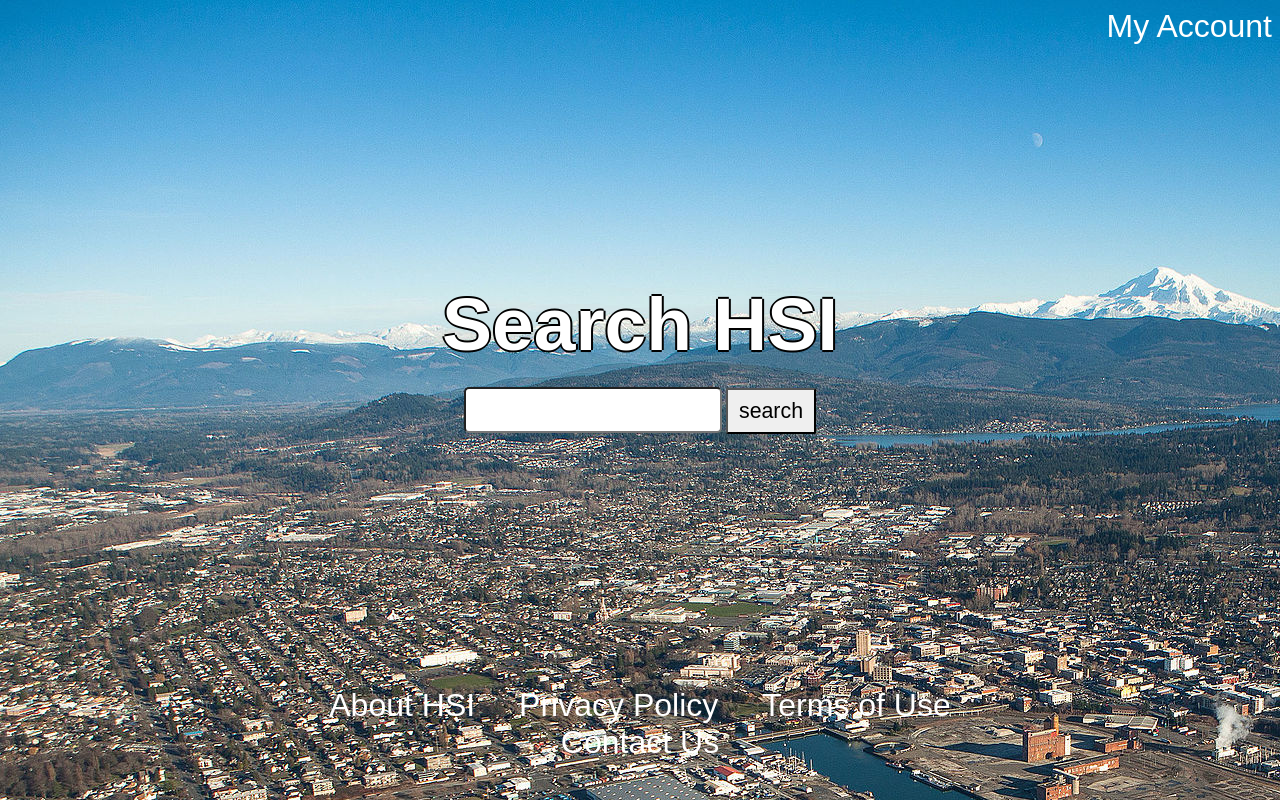
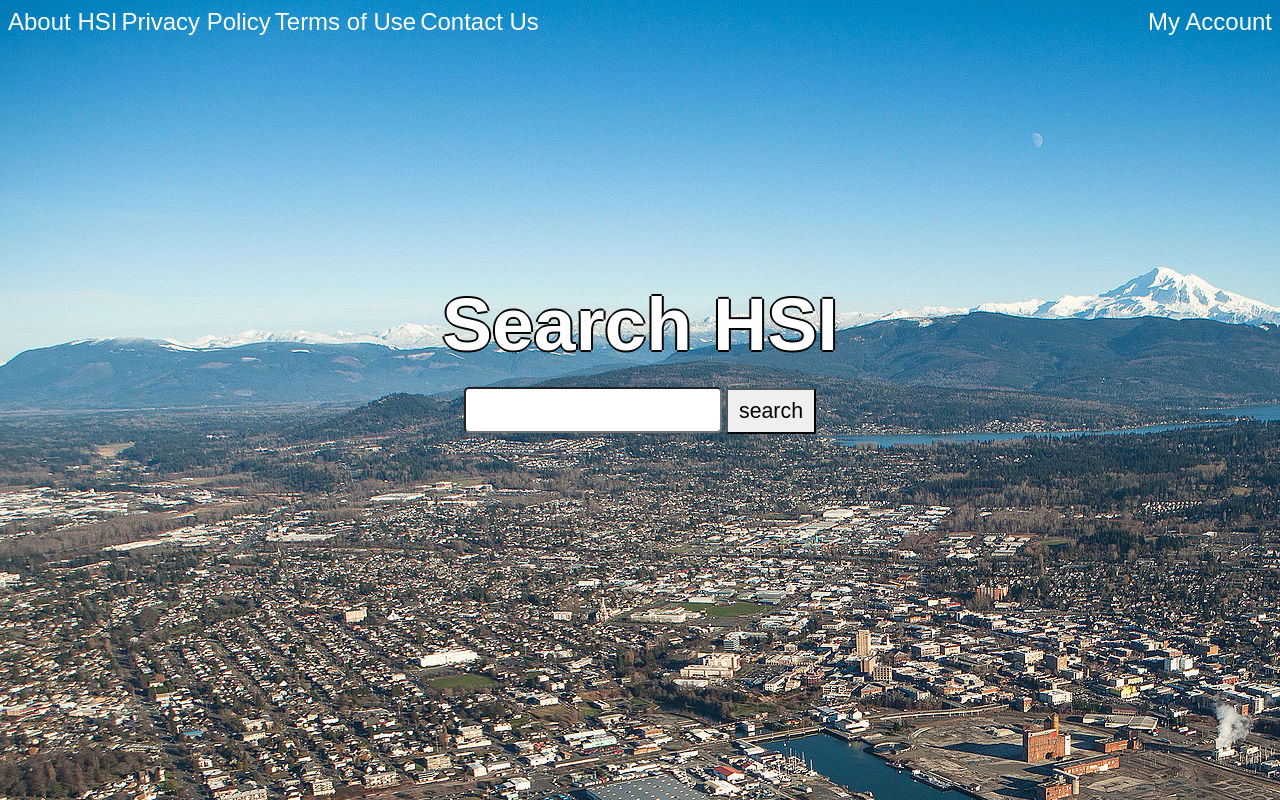
Before and after one commit to Mackoyokcam/HSI, a Flask app: page / in a window 1280 px wide. Run offline with Flask 2, Linux system fonts and the light colour scheme.

Commit message:
some css sorted out, js still not working

```diff
--- a/app/static/css/base.css
+++ b/app/static/css/base.css
@@ -4,6 +4,33 @@ p {
 }
 
 #content-body {
-	margin: 0;
-	padding: 0;
+	text-align: center;
+	width: 1100px;
+	margin: auto;
 }
+
+#links {
+	float: left;
+	margin-left: 10px;
+}
+
+#tools {
+	float: right;
+	margin-right: 10px;
+}
+
+#nav-bar a {
+	text-decoration: none;
+	font-family: sans-serif;
+	color: white;
+}
+
+#nav-bar {
+	text-align: center;
+	margin: auto;
+	background-color: #3590FF;
+	height: 25px;
+	width: 1096px;
+	margin-bottom: 2px;
+	border: solid 2px #444444;
+}
--- a/app/static/css/nav_bar.css
+++ /dev/null
@@ -1,7 +0,0 @@
-#account a {
-	text-decoration: none;
-	font-family: sans-serif;
-	font-size: 24pt;
-	color: white;
-	float: right;
-}
--- a/app/static/css/search.css
+++ b/app/static/css/search.css
@@ -10,6 +10,26 @@ body {
 
 	background-image: url("../images/aerialbellinghamsmaller.jpg");
 	background-repeat: no-repeat;
+}
+
+p {
+	margin: 0;
+	padding: 0;
+}
+
+#nav-bar a {
+	font-family: sans-serif;
+	text-decoration: none;
+	font-size: 18pt;
+	color: white;
+}
+
+#links {
+	float: left;
+}
+
+#tools {
+	float: right;
 }
 
 #search-form {
--- a/app/javascript/properties.js
+++ b/app/static/javascript/properties.js
@@ -26,6 +26,6 @@ function searchAddress() {
 	});
 }
 
-window.onload = function() {
-	id("address").onclick = searchAddress;
-}
+// window.onload = function() {
+// 	id("search-button").onclick = searchAddress;
+// }
--- a/app/templates/base.html
+++ b/app/templates/base.html
@@ -7,10 +7,11 @@
 		<link rel="shortcut icon" href="../static/images/favicon.ico" type="image/x-icon">
 	</head>
 	<body>
-		{% block nav_bar %}{% endblock %}
+		<div id="nav-bar">
+			{% block navbar %}{% endblock %}
+		</div>
 		<div id="content-body">
 			{% block content %}{% endblock %}
 		</div>
-		{% block end_banner %}{% endblock %}
 	</body>
 </html>
--- a/app/templates/search.html
+++ b/app/templates/search.html
@@ -1,13 +1,24 @@
-{% extends "base.html" %}
-{% block nav_bar %}
-	<link rel="stylesheet" type="text/css" href="../static/css/nav_bar.css">
+<!DOCTYPE html>
+<html>
+	<head>
+		<title>HSI</title>
+		<meta charset= "UTF-8" name="viewport" content="width=device-width, initial-scale=1.0">
+		<link rel="stylesheet" type="text/css" href="../static/css/search.css"/>
+		<link rel="shortcut icon" href="../static/images/favicon.ico" type="image/x-icon">
+	</head>
+	<body>
 		<div id="nav-bar">
-		<div id="account">
+			<div id="links">
+				<a href="about">About HSI</a>
+				<a href="">Privacy Policy</a>
+				<a href="">Terms of Use</a>
+				<a href="">Contact Us</a>
+			</div>
+			<div id="tools">
 				<a href="account">My Account</a>
 			</div>
 		</div>
-{% endblock %}
-{% block content %}
+		<div id="content-body">
 			<link rel="stylesheet" type="text/css" href="../static/css/search.css"/>
 			<div id="search-form">
 				<form action="/properties" method="get">
@@ -18,13 +29,6 @@
 					</div>
 				</form>
 			</div>
-{% endblock %}
-{% block end_banner %}
-	<link rel="stylesheet" type="text/css" href="../static/css/end_banner.css">
-	<div id="end-banner">
-		<a href="about">About HSI</a>
-		<a href="">Privacy Policy</a>
-		<a href="">Terms of Use</a>
-		<a href="">Contact Us</a>
 		</div>
-{% endblock %}
+	</body>
+</html>
```
Also changed, not shown: app/static/css/minimal_base.css (deleted, +0 -15 lines), app/templates/minimal_base.html (deleted, +0 -17 lines), app/templates/properties.html (+20 -9 lines), app/static/javascript/searchhandler.js (renamed from app/javascript/searchhandler.js). Lines whose indentation alone changed are shown as unchanged.
